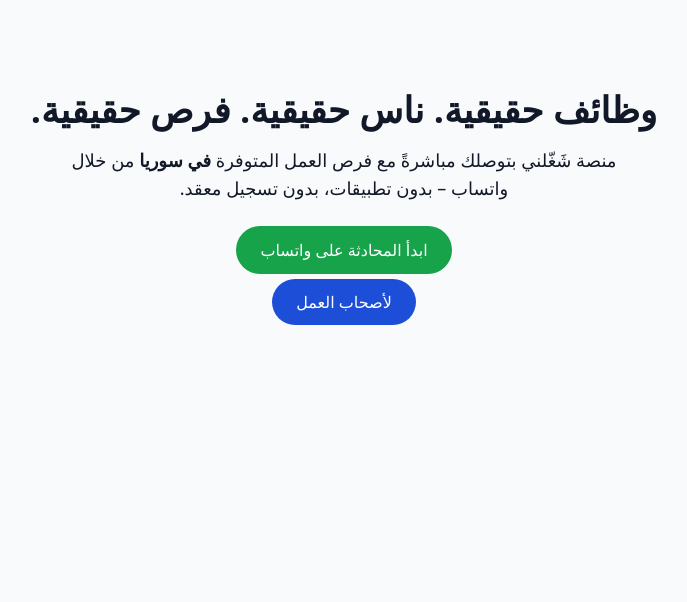
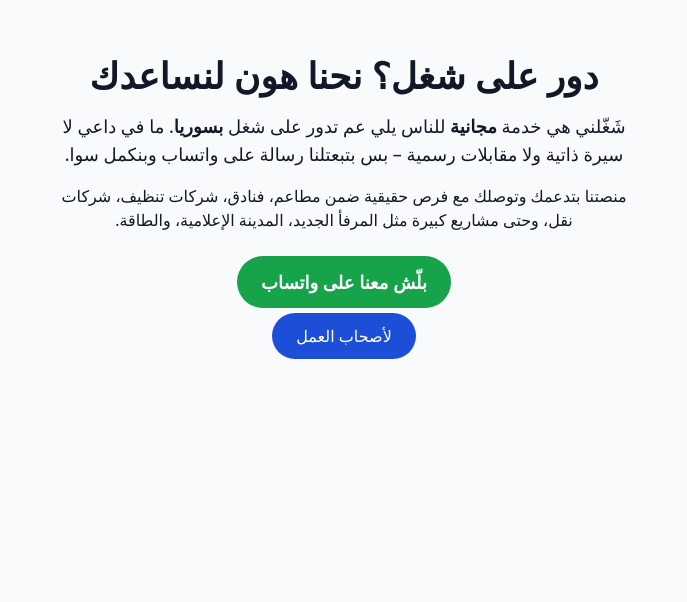
Before and after one commit to Zyadhanano/shaghelni-landing, a Next.js app: page / in a window 1280 px wide. Shown: the part 198-800 px from the top of the page, without its empty margins (296-983 px from the left). Built offline with nearby package versions, Linux system fonts and the light colour scheme.

Commit message:
Update index.js

```diff
--- a/pages/index.js
+++ b/pages/index.js
@@ -54,15 +54,18 @@ export default function Home() {
       </Head>
 
       <section className="min-h-screen flex flex-col justify-center items-center bg-gray-50 text-center p-6">
-        <h1 className="text-4xl font-bold mb-4">وظائف حقيقية. ناس حقيقية. فرص حقيقية.</h1>
-        <p className="text-lg mb-6 max-w-xl">
-          منصة شَغّلني بتوصلك مباشرةً مع فرص العمل المتوفرة <strong>في سوريا</strong> من خلال واتساب – بدون تطبيقات، بدون تسجيل معقد.
+  <h1 className="text-4xl font-bold mb-4">دور على شغل؟ نحنا هون لنساعدك</h1>
+  <p className="text-lg mb-4 max-w-xl">
+    شَغّلني هي خدمة <strong>مجانية</strong> للناس يلي عم تدور على شغل <strong>بسوريا</strong>. ما في داعي لا سيرة ذاتية ولا مقابلات رسمية – بس بتبعتلنا رسالة على واتساب وبنكمل سوا.
+  </p>
+  <p className="text-md mb-6 max-w-xl">
+    منصتنا بتدعمك وتوصلك مع فرص حقيقية ضمن مطاعم، فنادق، شركات تنظيف، شركات نقل، وحتى مشاريع كبيرة مثل المرفأ الجديد، المدينة الإعلامية، والطاقة.
   </p>
   <a
-          href="#"
-          className="bg-green-600 text-white px-6 py-3 rounded-full hover:bg-green-700 transition"
+    href="https://wa.me/WHATSAPPNUMBER" // replace with actual number later
+    className="bg-green-600 text-white px-6 py-3 rounded-full hover:bg-green-700 transition text-lg font-semibold"
   >
-          ابدأ المحادثة على واتساب
+    بلّش معنا على واتساب
   </a>
   <div className="mt-4">
     <a
```
Lines whose indentation alone changed are shown as unchanged.
